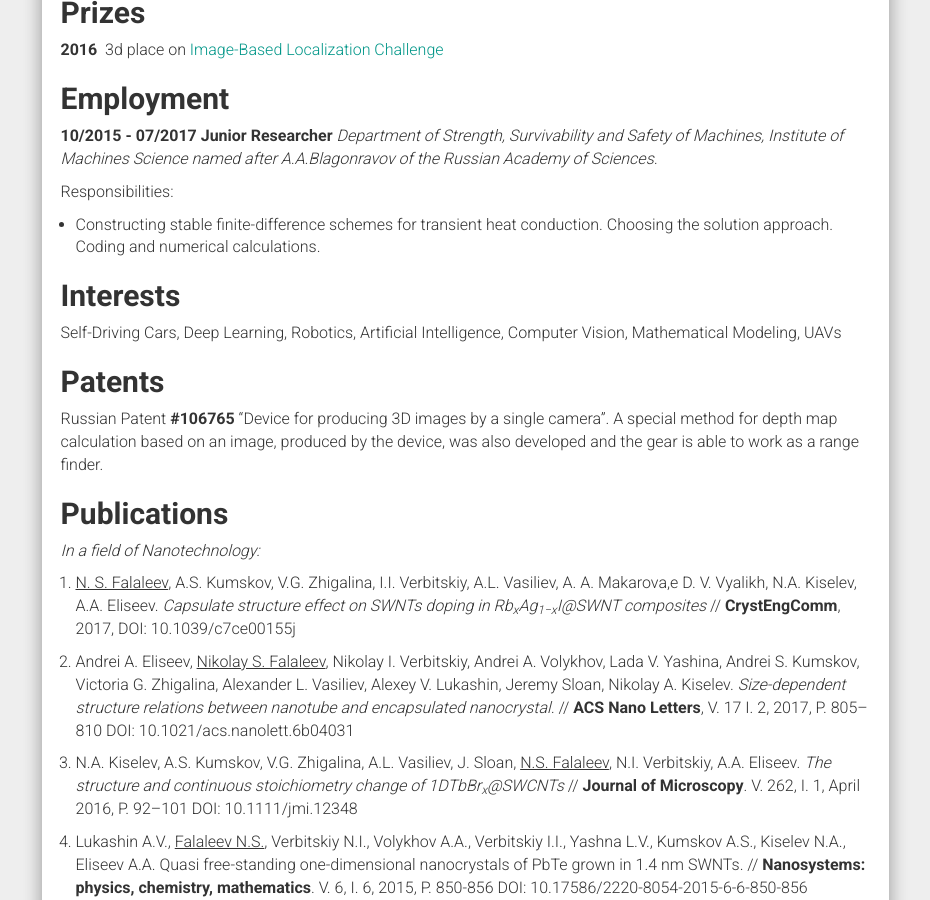
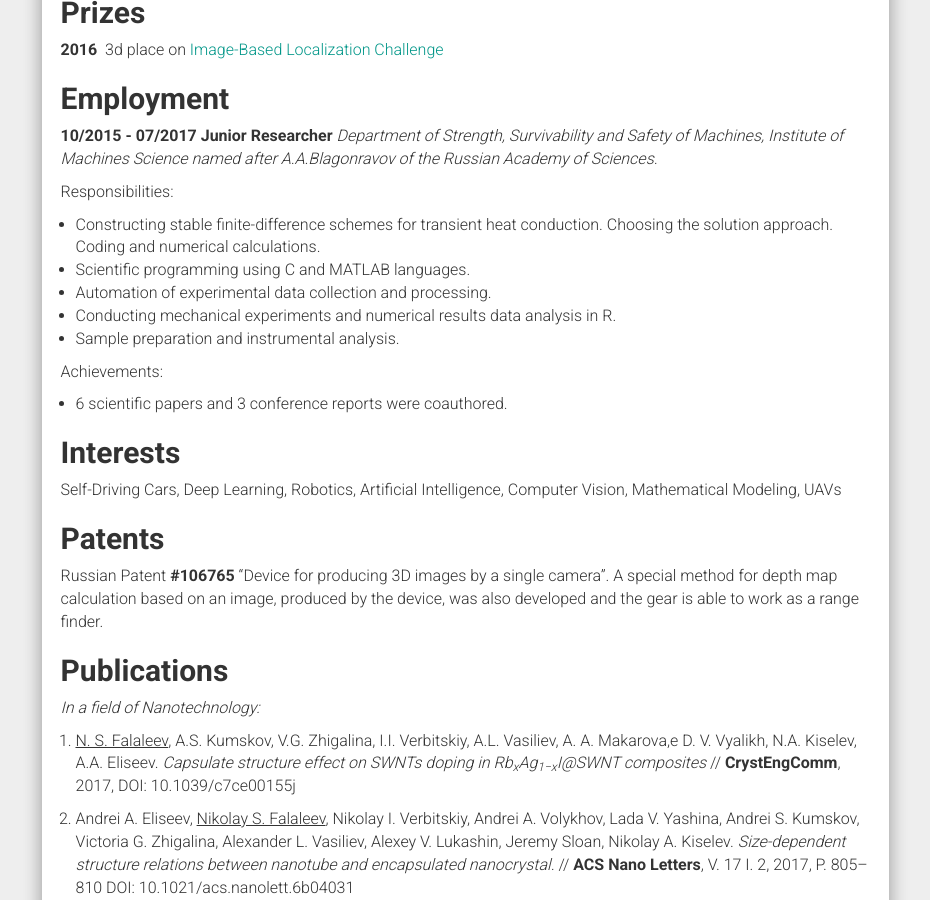
Before and after one commit to NikolasEnt/NikolasEnt.github.io, a Jekyll site: the page built from resume.md, in a window 1280 px wide and 900 px high, scrolled down 863 px. Shown: the whole window, without its empty margins (321-1251 px from the left). Built offline with Jekyll 4.4.1, drawn with Linux system fonts in a browser that asks for light colours; nearby versions of some CDN libraries.

Commit message:
Update resume.md
docs: add the last work responsibilities and achievements

```diff
--- a/resume.md
+++ b/resume.md
@@ -37,9 +37,14 @@ permalink: /resume/
 __10/2015 - 07/2017__ __Junior Researcher__ _Department of Strength, Survivability and Safety of Machines, Institute of Machines Science named after A.A.Blagonravov of the Russian Academy of Sciences._
 
 Responsibilities:
-* Constructing stable finite-difference schemes for transient
-heat conduction. Choosing the solution approach. Coding
-and numerical calculations.
+* Constructing stable finite-difference schemes for transient heat conduction. Choosing the solution approach. Coding and numerical calculations.
+* Scientific programming using C and MATLAB languages.
+* Automation of experimental data collection and processing.
+* Conducting mechanical experiments and numerical results data analysis in R.
+* Sample preparation and instrumental analysis.
+
+Achievements:
+* 6 scientific papers and 3 conference reports were coauthored.
 
 ## __Interests__
 
```
